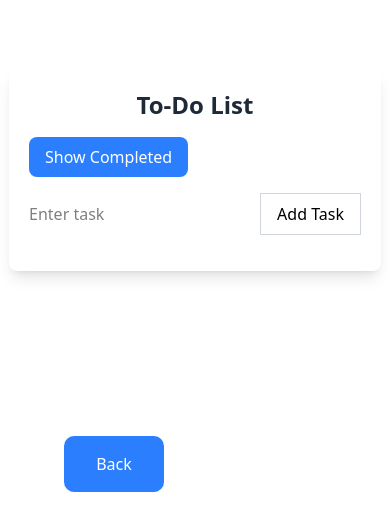
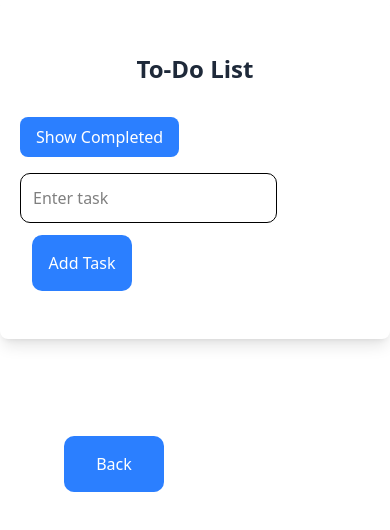
Before and after one commit to Rafael23082/TA-Assignment-Profile-Landing, a React (Vite) app: page /todo in a window 390 px wide. Shown: the part 272-802 px from the top of the page. Built offline with nearby package versions, Linux system fonts and the light colour scheme.

Commit message:
Responsive Update

```diff
--- a/src/To-Do-List/App.jsx
+++ b/src/To-Do-List/App.jsx
@@ -1,5 +1,4 @@
 import { TodoWrapper } from './components/TodoWrapper'
-import './index.css'
 import { LandingPage } from './components/LandingPage';
 import { BrowserRouter as Router, Route, Routes } from 'react-router-dom';
 import { Profile } from './components/Profile';
--- a/src/To-Do-List/components/Profile.jsx
+++ b/src/To-Do-List/components/Profile.jsx
@@ -9,7 +9,7 @@ export const Profile = () => {
                     <div className="mt-[1em] w-[50%] md:w-[40%] max-w-[500px] aspect-[1/1] overflow-hidden">
                         <img className="object-center object-cover w-[100%] h-[100%]" src="image.jpg" />
                     </div>
-                    <p className="mt-4">Name: Rafael Anderson</p>
+                    <p className="mt-4" style={{fontSize: "clamp(1rem, 12vw, 2rem)" }}>Name: Rafael Anderson</p>
                     <p className="mt-1 w-80 text-center">Hello! My name is Rafael Anderson of the L4AC Class. Nice to meet you!</p>
                     <div className="w-full flex justify-center">
                         <Button color="bg-blue-500" hover = "hover:bg-blue-800" message = "Back" navigateTo="/"></Button>
--- a/src/To-Do-List/components/TodoForm.jsx
+++ b/src/To-Do-List/components/TodoForm.jsx
@@ -1,4 +1,5 @@
 import React, { useState } from 'react'
+import { Button } from './Button'
 import "../index.css"
 
 export const TodoForm = ({addToDo}) => {
@@ -7,9 +8,13 @@ export const TodoForm = ({addToDo}) => {
     const handleSubmit = e => {
         e.preventDefault();
 
-        addToDo(value);
+        if (value.replace(" ", "") !== ""){
+            addToDo(value);
+            setValue("");
+        } else{
+            alert("Please enter valid strings!");
+        }
 
-        setValue("");
     }
 
     return (
@@ -17,10 +22,11 @@ export const TodoForm = ({addToDo}) => {
             <input type="text"
                 value={value}
                 placeholder="Enter task"
+                className='border rounded-[10px] p-3'
                 onChange={(e) => setValue(e.target.value)}>
             </input>
 
-            <button type="submit" className="border border-gray-300 px-4 py-2">Add Task</button>
+            <button type="submit" className='min-w-[100px] max-w-[200px] w-[10%] p-[1em] rounded-[10px] bg-blue-500 text-white m-3'>Add Task</button>
         </form>
     )
 }
--- a/src/To-Do-List/components/TodoWrapper.jsx
+++ b/src/To-Do-List/components/TodoWrapper.jsx
@@ -51,8 +51,8 @@ export const TodoWrapper = () => {
     return (
         <>
         <div className='w-[100%] h-[100vh] flex items-center justify-center'>
-            <div className="max-w-lg mx-auto mt-10 p-5 bg-white shadow-lg rounded-lg">
-                <h1 className="text-2xl font-bold text-center text-gray-800 mb-4">To-Do List</h1>
+            <div className="max-w-lg mx-auto mt-10 p-5 bg-white shadow-lg rounded-lg max-w-[500px]">
+                <h1 className="text-2xl font-bold text-center text-gray-800 m-8">To-Do List</h1>
                 <div className="flex justify-between mb-4">
                     <button onClick={toggleCompletedFilter} className="px-4 py-2 bg-blue-500 text-white rounded-lg hover:bg-blue-600">
                         {showCompleted ? 'Show All' : 'Show Completed'}
@@ -60,7 +60,7 @@ export const TodoWrapper = () => {
                 </div>
 
                 <TodoForm addToDo={addToDo} />
-                <div className="mt-4 space-y-3">
+                <div className={`mt-4 space-y-3 ${toDos.length === 0 ? "" :  "h-auto max-h-[200px] overflow-y-auto"}`}>
                     {filteredTasks.map(todo => (
                         todo.isEditing ? (
                             <EditTodoForm key={todo.id} editToDo={editTask} task={todo} />
```
